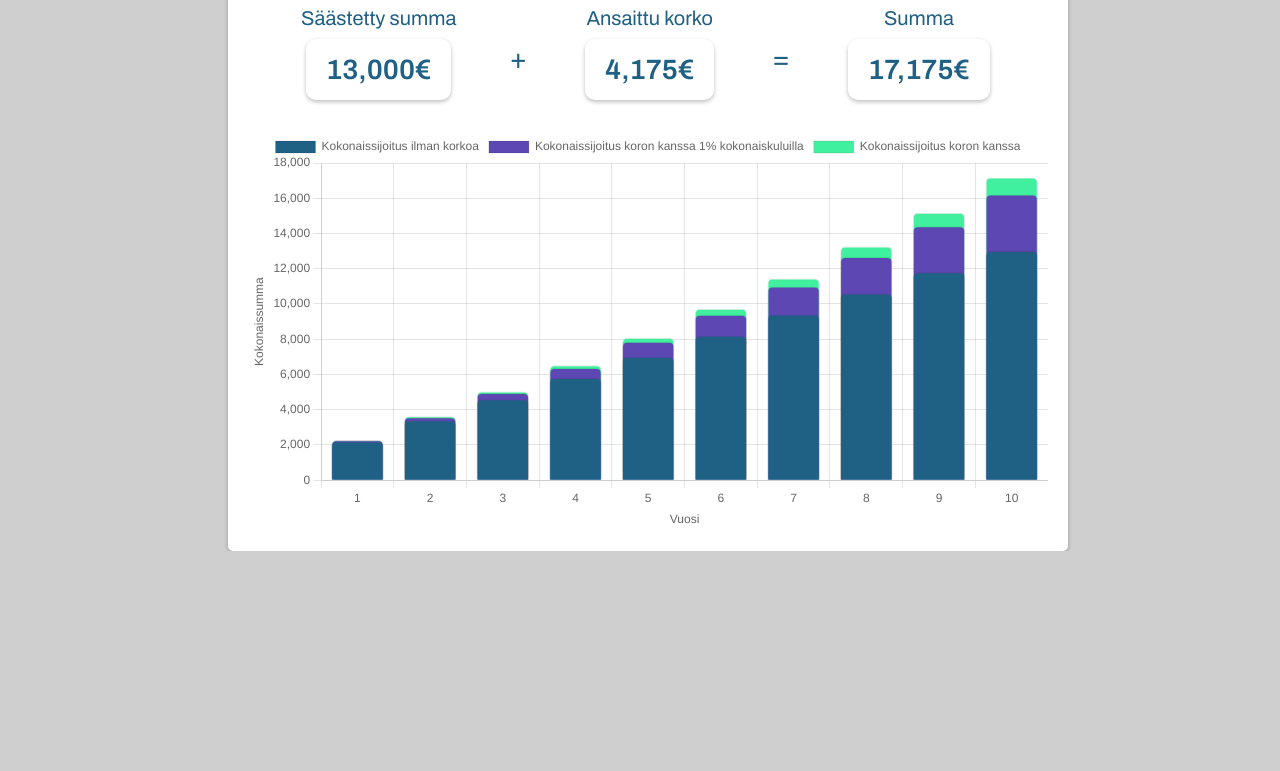
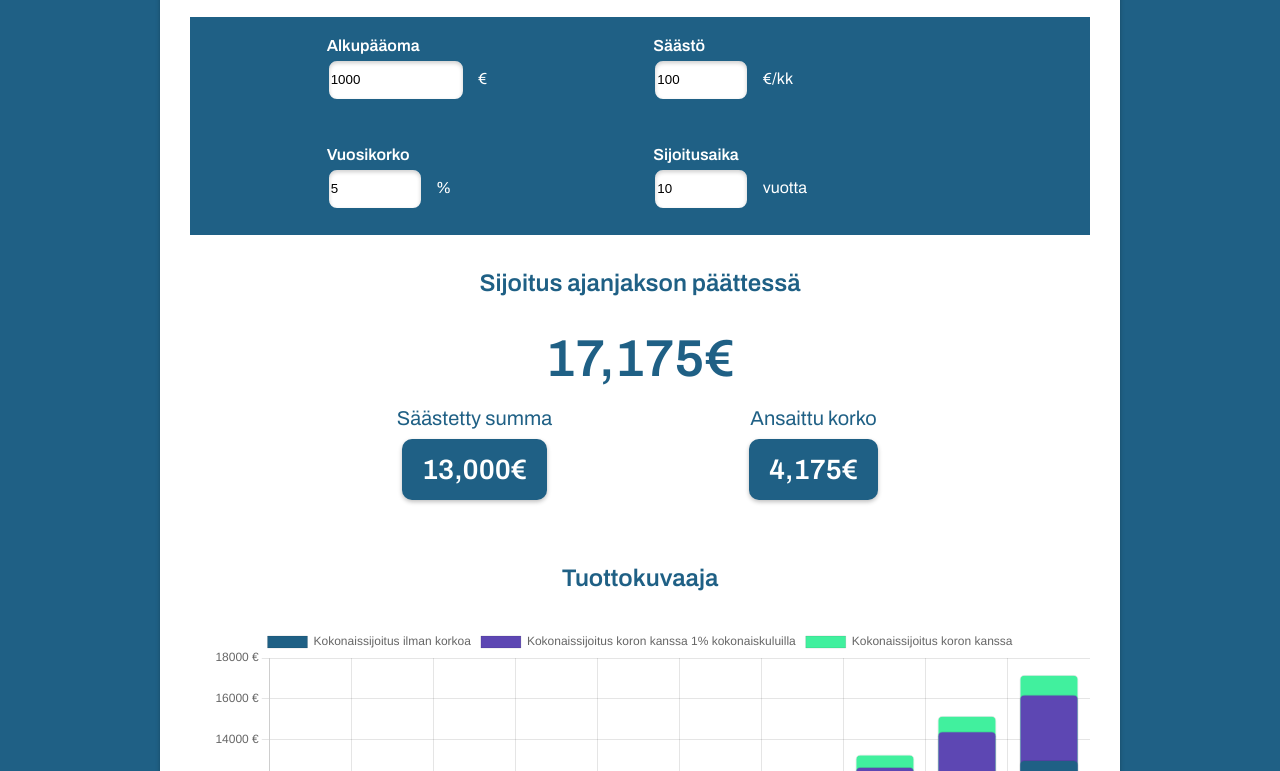
Before and after one commit to Aarons9090/compund-interest-calc, a plain HTML site: page index.html in a window 1280 px wide. Shown: the part 575-1346 px from the top of the page. Before the commit the page ends 1126 px from the top, so only its background shows below. Drawn offline with nearby package versions, Linux system fonts and the light colour scheme.

Commit message:
add functionality

```diff
--- a/index.css
+++ b/index.css
@@ -2,32 +2,35 @@
     --primary-color: rgb(31, 96, 133);
     --primary-dropshadow: 0px 2px 4px rgba(0,0,0,0.25);
     --inner-shadow: inset 0px 2px 4px rgba(0,0,0,0.20);
-
     font-family: 'Archivo', sans-serif;
-
 }
 
 body {
     background-color: rgb(207, 207, 207);
+    margin: 0;
 }
 
 .background {
     width: 100%;
-    height: 250px;
     background-color: var(--primary-color);
     position: absolute;
 }
 
-.filter-bar, .result-bar {
-    background-color: rgb(255, 255, 255);
-    width: 80%;
-    max-width: 800px;
+.content {
+    background-color: white;
+    width: 85%;
+    max-width: 900px;
     margin: 60px auto 30px auto;
-    padding: 20px;
+    padding: 30px;
     text-align: center;
     box-shadow: var(--primary-dropshadow);
     border-radius: 5px;
     color: var(--primary-color);
+}
+
+.filter-bar {
+    background-color: var(--primary-color);
+    color: white;
 }
 
 input {
@@ -49,6 +52,8 @@ input {
     padding: 20px;
 }
 
+
+
 .row-item {
     text-align: left;
     width: 300px;
@@ -61,15 +66,28 @@ input {
 
 h1, label {
     font-weight: 600;
+}
 
+p {
+    text-align: left;
 }
 
 h1 {
     font-size: 28;
+    color: var(--primary-color)
+}
+
+h2 {
+    padding: 15px 0px 15px 0px
 }
 
 label {
     font-size: 20;
+    font-weight: 600;
+}
+
+.total-sum {
+    font-size: 52px;
     font-weight: 600;
 }
 
@@ -99,6 +117,8 @@ label {
     font-size: 28px;
     font-weight: 600;
     border-radius: 10px;
+    background-color: var(--primary-color);
+    color: white;
 }
 
 canvas {
--- a/index.html
+++ b/index.html
@@ -2,6 +2,8 @@
 <html>
 
 <head>
+    <meta charset="UTF-8">
+    <title>Korkoa korolle -laskuri</title>
     <link rel="stylesheet" href="index.css">
     <link rel="preconnect" href="https://fonts.googleapis.com">
     <link rel="preconnect" href="https://fonts.gstatic.com" crossorigin>
@@ -10,19 +12,35 @@
 </head>
 
 <body>
+    <div class="background">
+        <div class="content">
+            <h1>Korkoa korolle -laskuri</h1>
+            <h2 style="text-align: left">Miksi korkoa korolle on tärkeä?</h2>
+            <p>Korkoa korolle ilmiö on yksi taloudellisen menestyksen avaimista.
+                Se tarkoittaa sitä, että sijoituksen tuottoon vaikuttaa paitsi alkuperäinen sijoitussumma, myös kertynyt
+                korko.
+                Kun korkoa maksetaan sijoitukselle, se lisätään pääomaan, jolloin korkoa aletaan maksaa myös tältä
+                kasvaneelta pääomalta.
+                Näin ollen korkoa kertyy korkoa, jolloin sijoituksen arvo kasvaa eksponentiaalisesti ajan myötä.</p>
+            <p>Tämä ilmiö on erityisen tärkeä pitkäaikaisten säästöjen, kuten eläkesäästöjen, kannalta. Pienikin
+                korkoprosentin ero voi merkitä merkittävää eroa sijoituksen arvossa vuosikymmenten aikana.</p>
+            <p> Siksi olemme kehittäneet korkoa korolle laskurin, joka auttaa sinua arvioimaan säästöjesi tulevaa arvoa.
+                Laskuri ottaa huomioon sijoituksen alkuperäisen summan, korkoprosentin ja sijoitusaikavälin, ja laskee
+                sinulle säästöjesi arvon tulevaisuudessa. Voit käyttää laskuria suunnitellaksesi tulevaa säästämistäsi
+                ja selvittääksesi, kuinka paljon rahaa sinun tulisi sijoittaa saavuttaaksesi tavoitteesi.</p>
+            <p>Muista, että korkoa korolle ilmiö voi olla voimakas työkalu, mutta se vaatii kärsivällisyyttä ja
+                pitkäjänteisyyttä. Jokainen säästetty euro voi kasvaa merkittäväksi summaksi vuosikymmenten aikana,
+                kunhan antaa ajan tehdä työnsä.</p>
+            <h2>Laskuri</h2>
 
-
-
-    <div class="background">
-        <div class="filter-bar">
-            <form>
-                <h1>Korkoa korolle -laskuri</h1>
+            <div class="filter-bar">
                 <div class="filters">
                     <div class="filter-row">
                         <div class="row-item">
                             <label for="capital">Alkupääoma</label><br>
                             <div class="input-row">
-                                <input type="number" id="capital" placeholder="1000" min="0" max="10000000" oninput="validity.valid||(value='');" style="width: 130px;">
+                                <input type="number" id="capital" placeholder="1000" min="0" max="10000000"
+                                    oninput="validity.valid||(value='');" style="width: 130px;">
                                 <label>€</label>
                             </div>
 
@@ -30,9 +48,9 @@
                         <div class="row-item">
                             <label for="saving">Säästö</label><br>
                             <div class="input-row">
-                                <input type="number" id="saving" placeholder="100" min="0" max="10000" oninput="validity.valid||(value='');" style="width: 88px;">
-                                <label>€ per</label>
-                                <input type="number" style="width: 121px;">
+                                <input type="number" id="saving" placeholder="100" min="0" max="10000"
+                                    oninput="validity.valid||(value='');" style="width: 88px;">
+                                <label>€/kk</label>
                             </div>
                         </div>
                     </div>
@@ -40,7 +58,8 @@
                         <div class="row-item">
                             <label for="capital">Vuosikorko</label><br>
                             <div class="input-row">
-                                <input type="number" id="interest" placeholder="5" min="0" max="99" oninput="validity.valid||(value='');" style="width: 88px;">
+                                <input type="number" id="interest" placeholder="5" min="0" max="99"
+                                    oninput="validity.valid||(value='');" style="width: 88px;">
                                 <label>%</label>
                             </div>
 
@@ -48,17 +67,16 @@
                         <div class="row-item">
                             <label for="saving">Sijoitusaika</label><br>
                             <div class="input-row">
-                                <input type="number" id="investment-time" placeholder="10" min="0" max="99" oninput="validity.valid||(value='');" style="width: 88px;">
+                                <input type="number" id="investment-time" placeholder="10" min="0" max="99"
+                                    oninput="validity.valid||(value='');" style="width: 88px;">
                                 <label>vuotta</label>
                             </div>
                         </div>
                     </div>
                 </div>
-            </form>
-        </div>
-
-        <div class="result-bar">
-            <h1>Sijoitus ajanjakson päättessä</h1>
+            </div>
+            <h2>Sijoitus ajanjakson päättessä</h2>
+            <span class="total-sum" id="result-bubble"></span>
             <div class="result-row">
                 <div class="result-row-item">
                     Säästetty summa
@@ -66,152 +84,22 @@
                         8300€
                     </div>
                 </div>
-                <span>+</span>
-                <div class="result-row-item" >
+                <div class="result-row-item">
                     Ansaittu korko
                     <div class="card" id="interest-bubble">
                         4045€
                     </div>
                 </div>
-                <span>=</span>
-                <div class="result-row-item">
-                    Summa
-                    <div class="card"  id="result-bubble">
-                        12345€
-                    </div>
-                </div>
             </div>
-            <canvas id="result-chart">
-
-            </canvas>
+            <h2>Tuottokuvaaja</h2>
+            <canvas id="result-chart"></canvas>
         </div>
     </div>
 
     <script src="https://cdn.jsdelivr.net/npm/chart.js"></script>
 
-    <script>
-        function updateChart(chart, data) {
-            const time = Number(data.time.value);
-            const capital = Number(data.capital.value);
-            const saving = Number(data.saving.value);
-            const interest = Number(data.interest.value) / 100
-            const years = Array.from({ length: time }, (_, index) => index + 1);
+    <script src="script.js">
 
-            const total = years.map(y => {
-                let sum = capital;
-                for (i = 0; i < y * 12; ++i) {
-                    sum *= (1 + interest / 12)
-                    sum += saving
-                }
-                const interest_multiplier = 1 + (interest / 100)
-                return Math.round(sum);
-            })
-
-            const totalOnePercentFee = years.map(y => {
-                let sum = capital;
-                for (i = 0; i < y * 12; ++i) {
-                    sum *= (1 + (interest-0.01) / 12)
-                    sum += saving
-                }
-                const interest_multiplier = 1 + (interest / 100)
-                return Math.round(sum);
-            })
-
-            const noInteresTotal = years.map(y => {
-                return Math.round(capital + y * 12 * saving);
-            })
-
-
-            if (chart) {
-                chart.destroy();
-            }
-
-            document.getElementById("capital-bubble").innerHTML = Math.round(noInteresTotal.slice(-1)).toLocaleString()+ "€";
-            document.getElementById("interest-bubble").innerHTML = Math.round(total.slice(-1) - noInteresTotal.slice(-1)).toLocaleString() + "€";
-            document.getElementById("result-bubble").innerHTML = Math.round(total.slice(-1)).toLocaleString() + "€";
-
-            chart = new Chart(ctx, {
-                type: 'bar',
-                data: {
-                    labels: years,
-                    datasets: [
-
-                        {
-                            label: "Kokonaissijoitus ilman korkoa",
-                            data: noInteresTotal,
-                            borderWidth: 1,
-                            borderRadius: 5,
-                            backgroundColor: "rgb(31, 96, 133)"
-                        },
-                        {
-                            label: "Kokonaissijoitus koron kanssa 1% kokonaiskuluilla",
-                            data: totalOnePercentFee,
-                            borderWidth: 1,
-                            borderRadius: 5,
-                            backgroundColor: "rgb(93, 71, 179)"
-                        },
-                        {
-                            label: 'Kokonaissijoitus koron kanssa',
-                            data: total,
-                            borderWidth: 1,
-                            borderRadius: 5,
-                            backgroundColor: "rgb(65, 240, 158)"
-                        },]
-                },
-                options: {
-                    interaction: {
-                        intersect: false,
-                        mode: 'index',
-                        },
-                    scales: {
-
-                        x: {
-                            stacked: true,
-                            title: {
-                                display: true,
-                                text: "Vuosi"
-                            }
-
-                        },
-                        y: {
-                            title: {
-                                display: true,
-                                text: "Kokonaissumma"
-                            }
-                        }
-                    }
-                }
-            });
-
-            return chart
-        }
-
-        const ctx = document.getElementById('result-chart');
-
-        let capital = document.getElementById("capital");
-        capital.value = "1000"
-
-        let saving = document.getElementById("saving");
-        saving.value = "100"
-        let interest = document.getElementById("interest");
-        interest.value = "5"
-        let time = document.getElementById("investment-time");
-        time.value = "10"
-
-        const data = {
-            capital,
-            saving,
-            interest,
-            time
-        }
-
-        Object.values(data).map(element => {
-            element.addEventListener("change", function () {
-                chart = updateChart(chart, data);
-            })
-        })
-
-        let chart = updateChart(null, data);
     </script>
 </body>
 
--- /dev/null
+++ b/script.js
@@ -0,0 +1,125 @@
+function updateChart(chart, data) {
+    const time = Number(data.time.value);
+    const capital = Number(data.capital.value);
+    const saving = Number(data.saving.value);
+    const interest = Number(data.interest.value) / 100
+    const years = Array.from({ length: time }, (_, index) => index + 1);
+
+    const total = years.map(y => {
+        let sum = capital;
+        for (i = 0; i < y * 12; ++i) {
+            sum *= (1 + interest / 12)
+            sum += saving
+        }
+        const interest_multiplier = 1 + (interest / 100)
+        return Math.round(sum);
+    })
+
+    const totalOnePercentFee = years.map(y => {
+        let sum = capital;
+        for (i = 0; i < y * 12; ++i) {
+            sum *= (1 + (interest-0.01) / 12)
+            sum += saving
+        }
+        const interest_multiplier = 1 + (interest / 100)
+        return Math.round(sum);
+    })
+
+    const noInteresTotal = years.map(y => {
+        return Math.round(capital + y * 12 * saving);
+    })
+
+
+    if (chart) {
+        chart.destroy();
+    }
+
+    document.getElementById("capital-bubble").innerHTML = Math.round(noInteresTotal.slice(-1)).toLocaleString()+ "€";
+    document.getElementById("interest-bubble").innerHTML = Math.round(total.slice(-1) - noInteresTotal.slice(-1)).toLocaleString() + "€";
+    document.getElementById("result-bubble").innerHTML = Math.round(total.slice(-1)).toLocaleString() + "€";
+
+    chart = new Chart(ctx, {
+        type: 'bar',
+        data: {
+            labels: years,
+            datasets: [
+
+                {
+                    label: "Kokonaissijoitus ilman korkoa",
+                    data: noInteresTotal,
+                    borderWidth: 1,
+                    borderRadius: 5,
+                    backgroundColor: "rgb(31, 96, 133)"
+                },
+                {
+                    label: "Kokonaissijoitus koron kanssa 1% kokonaiskuluilla",
+                    data: totalOnePercentFee,
+                    borderWidth: 1,
+                    borderRadius: 5,
+                    backgroundColor: "rgb(93, 71, 179)"
+                },
+                {
+                    label: 'Kokonaissijoitus koron kanssa',
+                    data: total,
+                    borderWidth: 1,
+                    borderRadius: 5,
+                    backgroundColor: "rgb(65, 240, 158)"
+                },]
+        },
+        options: {
+            interaction: {
+                intersect: false,
+                mode: 'index',
+                },
+            scales: {
+
+                x: {
+                    stacked: true,
+                    title: {
+                        display: true,
+                        text: "Vuosi"
+                    }
+
+                },
+                y: {
+                   ticks: {
+                    callback: value => `${value} €`
+                   },
+                    title: {
+                        display: true,
+                        text: "Kokonaissumma"
+                    }
+                }
+            }
+        }
+    });
+
+    return chart
+}
+
+const ctx = document.getElementById('result-chart');
+
+let capital = document.getElementById("capital");
+capital.value = "1000"
+
+let saving = document.getElementById("saving");
+saving.value = "100"
+let interest = document.getElementById("interest");
+interest.value = "5"
+let time = document.getElementById("investment-time");
+time.value = "10"
+
+const data = {
+    capital,
+    saving,
+    interest,
+    time
+}
+
+Object.values(data).map(element => {
+    element.addEventListener("change", function () {
+        chart = updateChart(chart, data);
+    })
+})
+
+let chart = updateChart(null, data);
```
